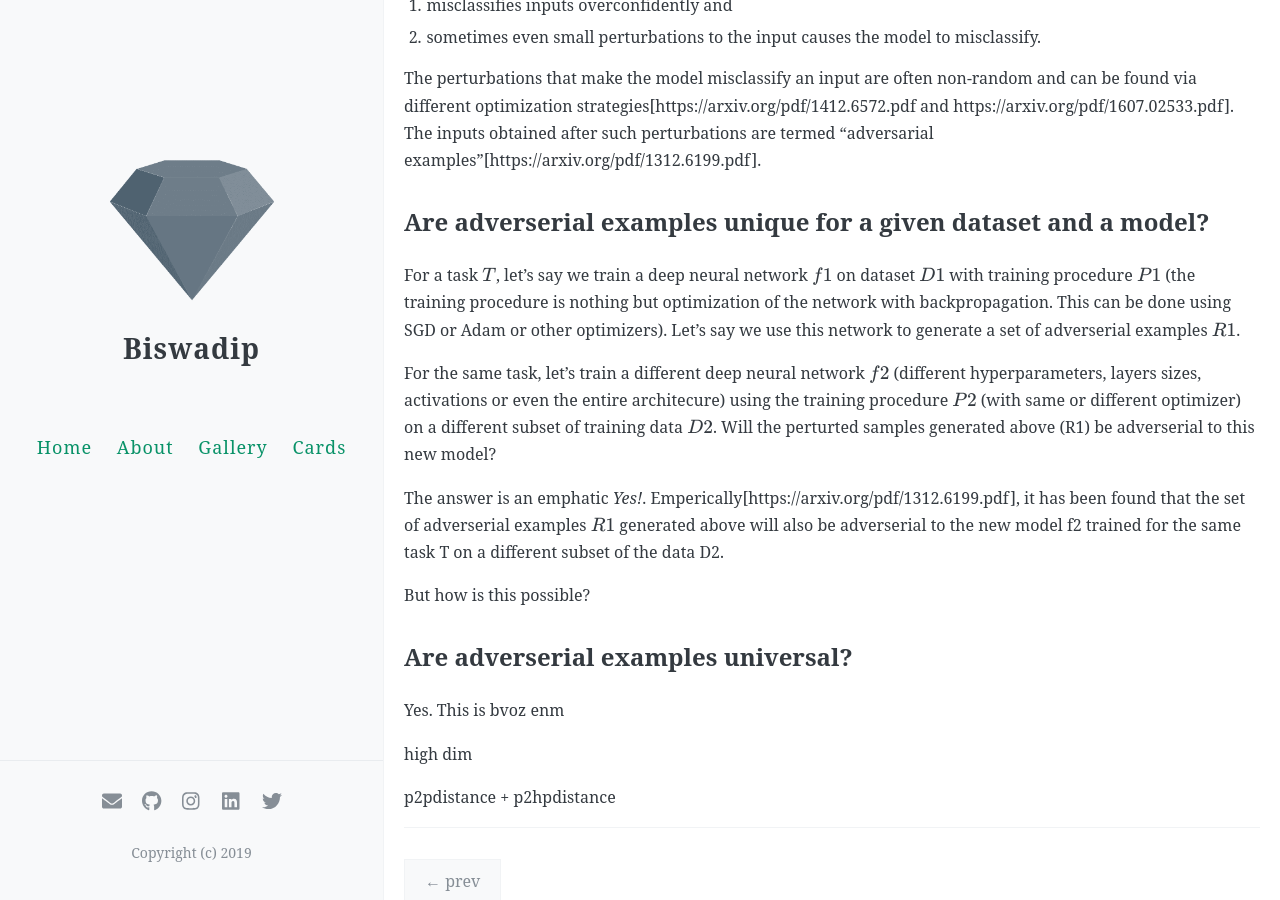
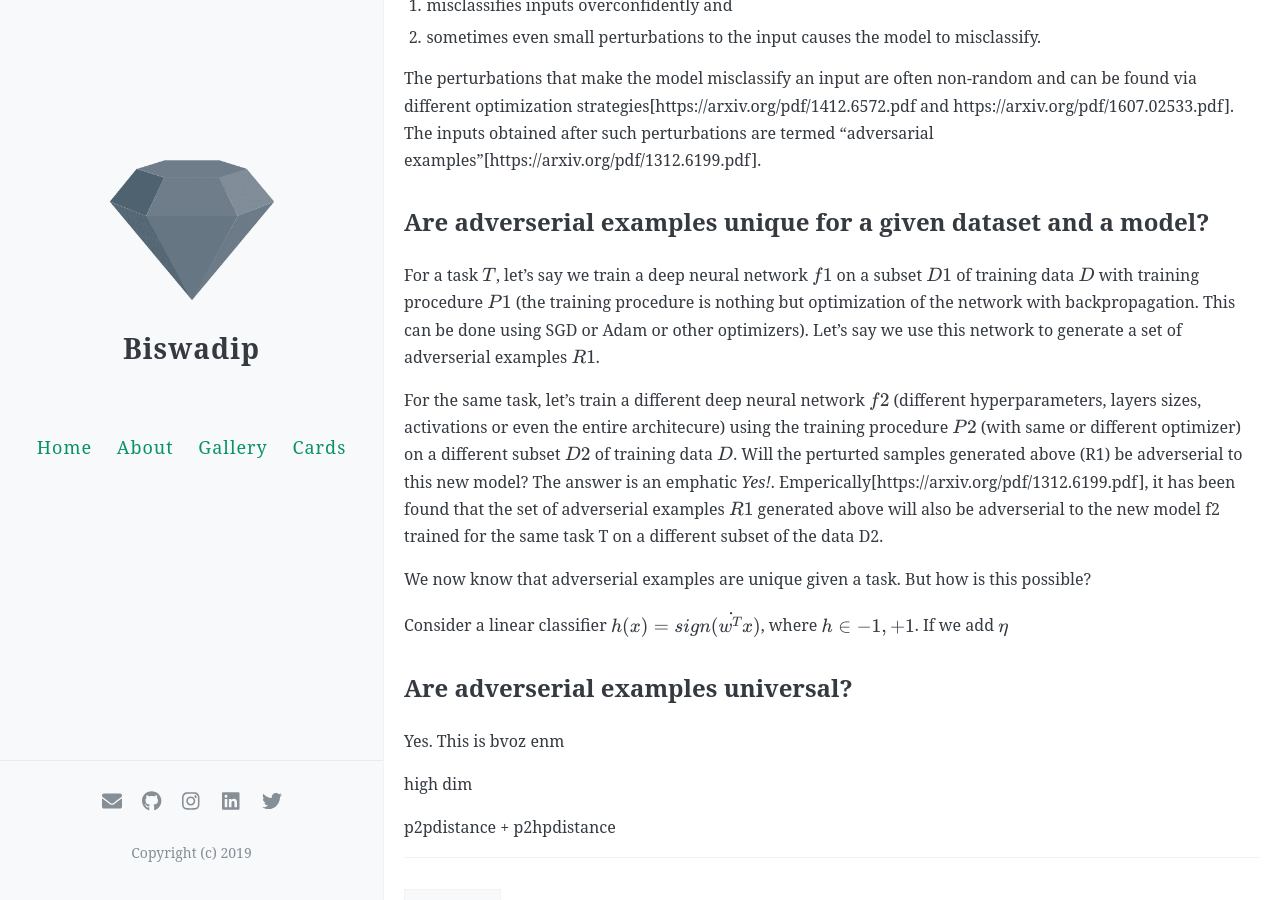
Before and after one commit to mandalbiswadip/mandalbiswadip.github.io, a Jekyll site: the page built from _posts/2021-05-29-adversarial-samples.md, in a window 1280 px wide and 900 px high, scrolled down 588 px. Built offline with Jekyll 4.4.1, drawn with Linux system fonts in a browser that asks for light colours; our own code applies the rules of GitHub Pages for plain Markdown files; formulas are drawn with MathJax 3; comment, search, counter and statistics services are not loaded.

Commit message:
Update 2021-05-29-adversarial-samples.md

```diff
--- a/_posts/2021-05-29-adversarial-samples.md
+++ b/_posts/2021-05-29-adversarial-samples.md
@@ -17,13 +17,14 @@ The perturbations that make the model misclassify an input are often non-random
 
 ## Are adverserial examples unique for a given dataset and a model?
 
-For a task $T$, let's say we train a deep neural network $f1$ on dataset $D1$ with training procedure $P1$ (the training procedure is nothing but optimization of the network with backpropagation. This can be done using SGD or Adam or other optimizers). Let's say we use this network to generate a set of adverserial examples $R1$.
+For a task $T$, let's say we train a deep neural network $f1$ on a subset $D1$  of training data $D$ with training procedure $P1$ (the training procedure is nothing but optimization of the network with backpropagation. This can be done using SGD or Adam or other optimizers). Let's say we use this network to generate a set of adverserial examples $R1$.
 
-For the same task, let's train a different deep neural network $f2$ (different hyperparameters, layers sizes, activations or even the entire architecure) using the training procedure $P2$ (with same or different optimizer) on a different subset of training data $D2$. Will the perturted samples generated above (R1) be adverserial to this new model?
+For the same task, let's train a different deep neural network $f2$ (different hyperparameters, layers sizes, activations or even the entire architecure) using the training procedure $P2$ (with same or different optimizer) on a different subset $D2$ of training data $D$. Will the perturted samples generated above (R1) be adverserial to this new model? The answer is an emphatic _Yes!_. Emperically[https://arxiv.org/pdf/1312.6199.pdf], it has been found that the set of adverserial examples $R1$ generated above will also be adverserial to the new model f2 trained for the same task T on a different subset of the data D2.
 
-The answer is an emphatic _Yes!_. Emperically[https://arxiv.org/pdf/1312.6199.pdf], it has been found that the set of adverserial examples $R1$ generated above will also be adverserial to the new model f2 trained for the same task T on a different subset of the data D2.
+We now know that adverserial examples are unique given a task. But how is this possible?
 
-But how is this possible?
+Consider a linear classifier $h(x) = sign(\dot{w^T}{x})$, where $h \in {-1,+1}$. If we add $\eta$
+
 
 ## Are adverserial examples universal?
 
```
